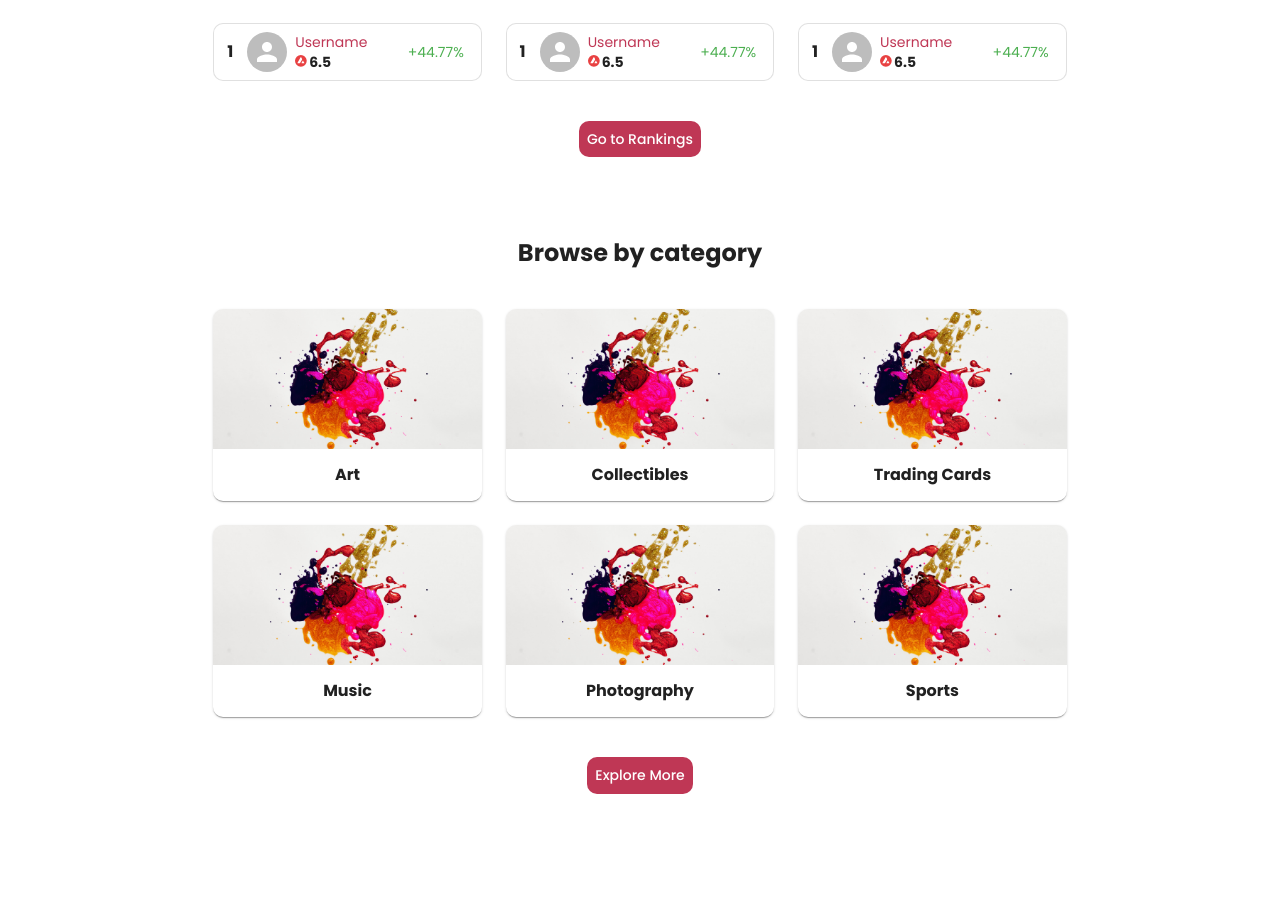
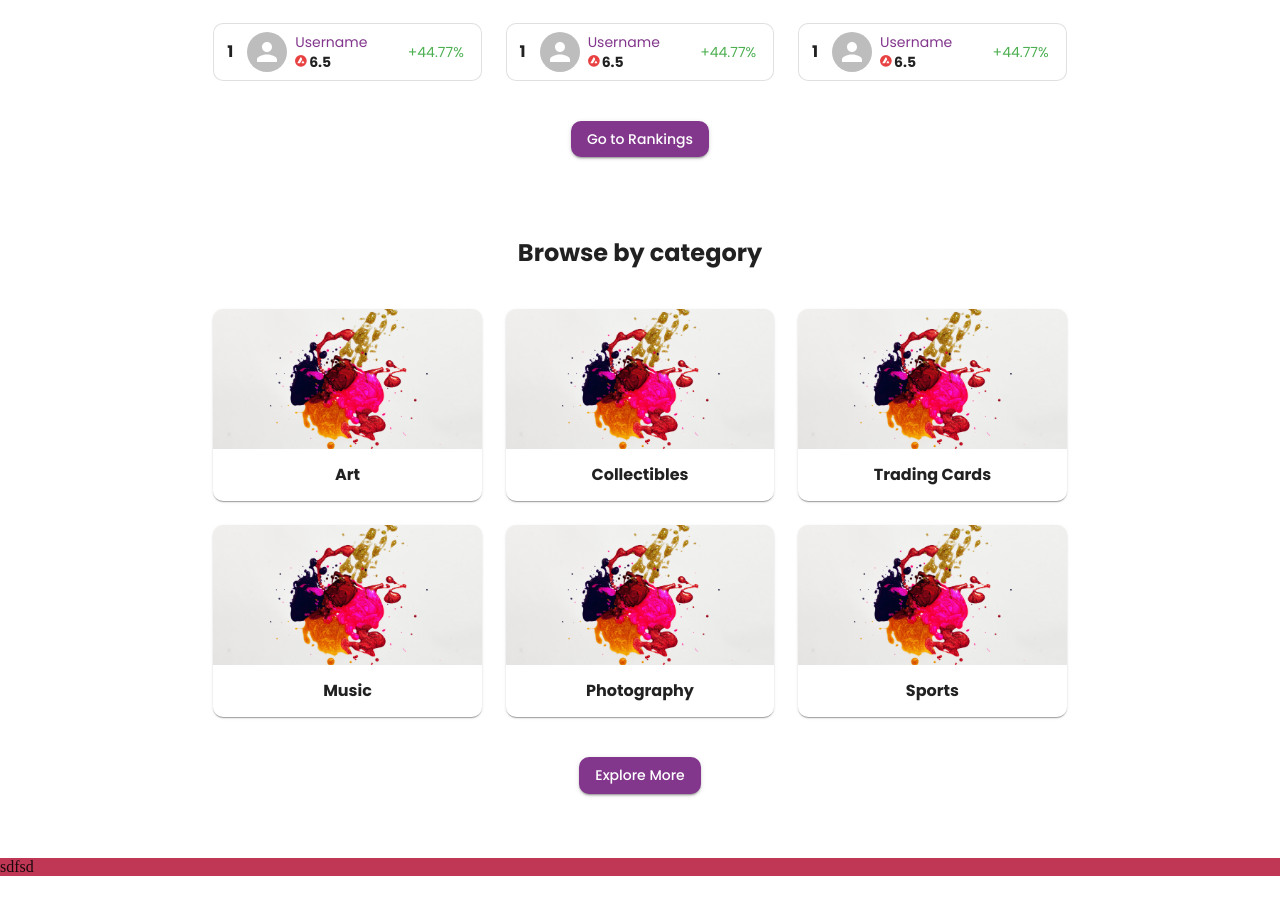
Before and after one commit to furkandindar/craftable-frontend, a React (Create React App) app: page / in a window 1280 px wide. Shown: the part 1856-2770 px from the top of the page. Built offline with nearby package versions, Linux system fonts and the light colour scheme.

Commit message:
update theme colors

```diff
--- a/src/App.tsx
+++ b/src/App.tsx
@@ -25,7 +25,13 @@ const App = () => {
         palette: {
           mode,
           text: {
-            secondary: "#BF3755"
+            secondary: "#82368C"
+          },
+          primary: {
+            main: "#82368C"
+          },
+          secondary: {
+            main: "#82368C"
           }
         },
         typography: {
@@ -79,9 +85,9 @@ const App = () => {
               </Grid>
               <Grid item xs={0} md={2}></Grid>
             </Grid>
-            {/* <Grid item xs={12}>
+            <Grid item xs={12}>
               <Footer/>
-            </Grid> */}
+            </Grid>
           </Grid>
         </Paper>
       </ThemeProvider>
--- a/src/components/Footer.tsx
+++ b/src/components/Footer.tsx
@@ -1,7 +1,10 @@
+import Grid from '@mui/material/Grid';
 import React from 'react';
 
 const Footer = () => {
-  return <div>footer</div>;
+  return (
+      <Grid container direction="column" sx={{backgroundColor:"#BF3755"}}>sdfsd</Grid>
+  );
 };
 
 export default Footer;
--- a/src/pages/Home/sections/BrowseSection.tsx
+++ b/src/pages/Home/sections/BrowseSection.tsx
@@ -58,7 +58,7 @@ const BrowseSection = () => {
             </Grid>
         </Grid>
         <Grid item container justifyContent="center">
-            <Button disableRipple sx={{backgroundColor:"#BF3755", color:"white", '&:hover':{backgroundColor:"#AB314C"}}}>Explore More</Button>
+            <Button disableRipple variant="contained">Explore More</Button>
         </Grid>
     </Grid>
   );
--- a/src/pages/Home/sections/TopCollectionsSection.tsx
+++ b/src/pages/Home/sections/TopCollectionsSection.tsx
@@ -120,7 +120,7 @@ const TopCollectionsSection = () => {
             </Grid>
         </Collapse> */}
         <Grid item container justifyContent="center">
-            <Button onClick={handleExpand} disableRipple sx={{backgroundColor:"#BF3755", color:"white", '&:hover':{backgroundColor:"#AB314C"}}}>Go to Rankings</Button>
+            <Button variant='contained' onClick={handleExpand} disableRipple>Go to Rankings</Button>
         </Grid>
     </Grid>
   );
```
